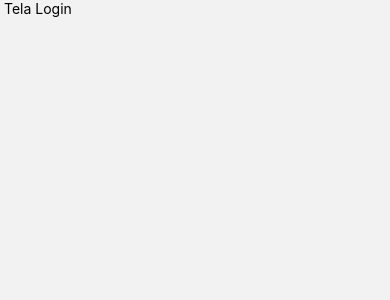
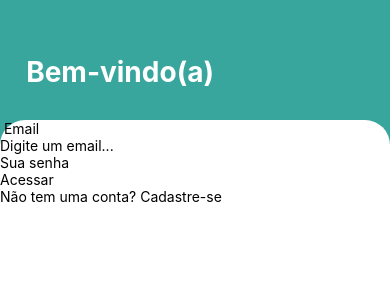
Before and after one commit to DrigsGomes/telaLogin-React-Native, a React Native app: screen /SingIn in a window 390 px wide. Shown: the top 300 px of the page. Built offline with nearby package versions, Linux system fonts and the light colour scheme.

Commit message:
Update.SingIn.js

```diff
--- a/src/pages/SingIn/index.js
+++ b/src/pages/SingIn/index.js
@@ -1,10 +1,70 @@
 import React from 'react';
-import { View, Text } from 'react-native';
+import { View, Text, StyleSheet, TextInput, TouchableOpacity} from 'react-native';
+
+import * as Animatable from 'react-native-animatable';
 
 export default function SingIn() {
  return (
-   <View>
-       <Text> Tela Login</Text>
+   <View style={styles.container}>
+
+     <Animatable.View animation="fadeInLeft" delay={500} style={styles.containerHeader}>
+       <Text style={styles.message}> Bem-vindo(a)</Text>
+     </Animatable.View>
+
+     <Animatable.View animation="fadeInUp" style={styles.containerForm}>
+       <Text style={styles.title}> Email</Text>
+
+       <TextInput
+       placeholder="Digite um email..."
+       style={styles.input}
+       />
+
+      <TextInput
+       placeholder="Sua senha"
+       style={styles.input}
+       />
+
+       <TouchableOpacity style={styles.button}>
+         <Text style={styles.buttonText}>Acessar</Text>
+       </TouchableOpacity>
+
+       <TouchableOpacity style={styles.buttonRegister}>
+         <Text style={styles.registerTex}>Não tem uma conta? Cadastre-se</Text>
+       </TouchableOpacity>
+
+     </Animatable.View>
+
+
+
+
+
+
+
    </View>
   );
 }
+
+const styles = StyleSheet.create({
+
+  container:{
+    flex:1,
+    backgroundColor:'#38A69D'
+  },
+  containerHeader:{
+    marginTop:'14%',
+    marginBottom: '8%',
+    paddingStart:'5%'
+  },
+  message:{
+    fontSize:28,
+    fontWeight:'bold',
+    color:'#FFF'
+
+  },
+  containerForm:{
+    backgroundColor:'#FFF',
+    flex:1,
+    borderTopLeftRadius: 25,
+    borderTopRightRadius:25
+  }
+})
```
